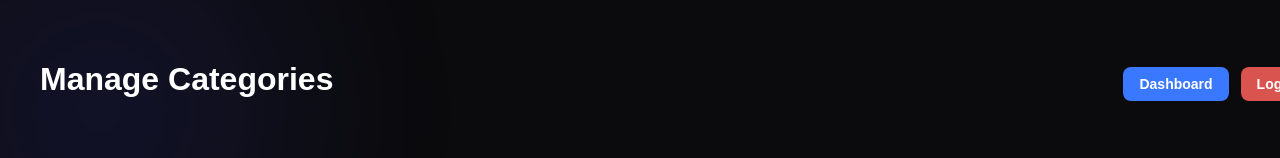
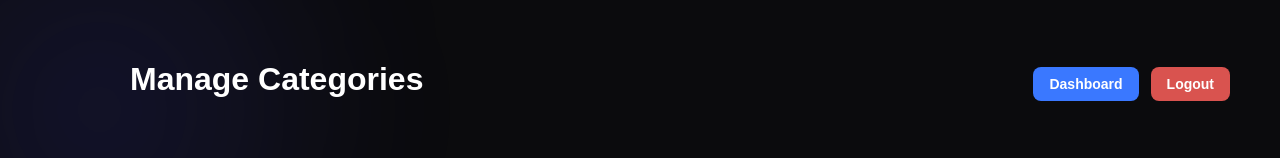
Before and after one commit to Hasmukh1029/cms-project, a React app in the folder frontend/: page /categories in a window 1280 px wide. Shown: the top 158 px of the page. Built offline with nearby package versions, Linux system fonts and the light colour scheme; no server answers; the HTML template or start-up script is replaced by a standard one.

Commit message:
updated feature X

```diff
--- a/frontend/src/pages/Categories.jsx
+++ b/frontend/src/pages/Categories.jsx
@@ -51,16 +51,17 @@ export default function Categories() {
 
   return (
     <div style={styles.page}>
-
-      {/* ✅ TOP NAV BAR (FUNCTIONAL ONLY — NO DESIGN CHANGE) */}
+      {/* ✅ TOP NAV BAR (centered & pulled slightly left from edge) */}
       <div
         style={{
           display: "flex",
           justifyContent: "space-between",
           alignItems: "center",
-          marginBottom: "30px",
           position: "relative",
           zIndex: 6,
+          maxWidth: "1100px",
+          margin: "0 auto 30px auto", // centers the bar and adds bottom space
+          padding: "0 10px", // tiny side padding so text isn't touching edges
         }}
       >
         <h1 style={styles.heading}>Manage Categories</h1>
@@ -78,7 +79,7 @@ export default function Categories() {
               fontSize: "14px",
             }}
           >
-             Dashboard
+            Dashboard
           </a>
 
           <button
@@ -165,7 +166,8 @@ const styles = {
     position: "absolute",
     width: "500px",
     height: "500px",
-    background: "radial-gradient(circle, rgba(80,80,255,0.22), transparent 70%)",
+    background:
+      "radial-gradient(circle, rgba(80,80,255,0.22), transparent 70%)",
     borderRadius: "50%",
     top: "-140px",
     left: "-150px",
@@ -178,7 +180,8 @@ const styles = {
     position: "absolute",
     width: "500px",
     height: "500px",
-    background: "radial-gradient(circle, rgba(0,200,255,0.18), transparent 70%)",
+    background:
+      "radial-gradient(circle, rgba(0,200,255,0.18), transparent 70%)",
     borderRadius: "50%",
     bottom: "-160px",
     right: "-170px",
```
